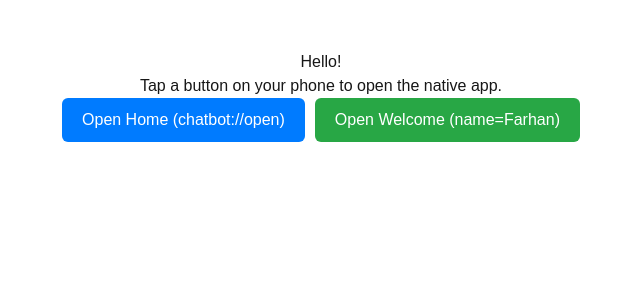
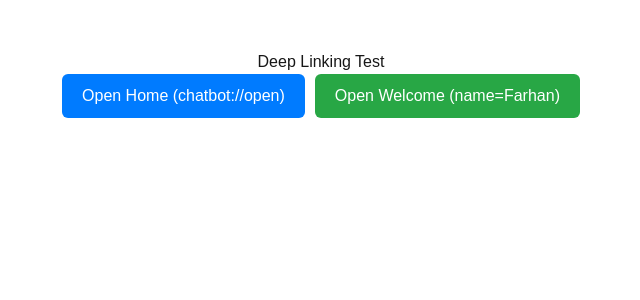
Before and after one commit to arslanali19470/deepsite, a Next.js app: page / in a window 1280 px wide. Shown: the top 300 px of the page, without its empty margins (319-959 px from the left). Built offline with nearby package versions, Linux system fonts and the light colour scheme.

Commit message:
update the site

```diff
--- a/app/page.tsx
+++ b/app/page.tsx
@@ -47,8 +47,7 @@ const Page = () => {
 
   return (
     <div style={{ textAlign: 'center', marginTop: 50 }}>
-      <h1>Hello!</h1>
-      <p>Tap a button on your phone to open the native app.</p>
+      <h1>Deep Linking Test</h1>
 
       <button
         onClick={openHome}
```
